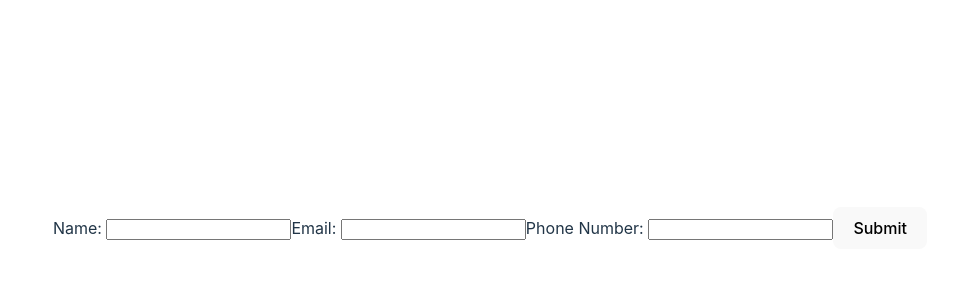
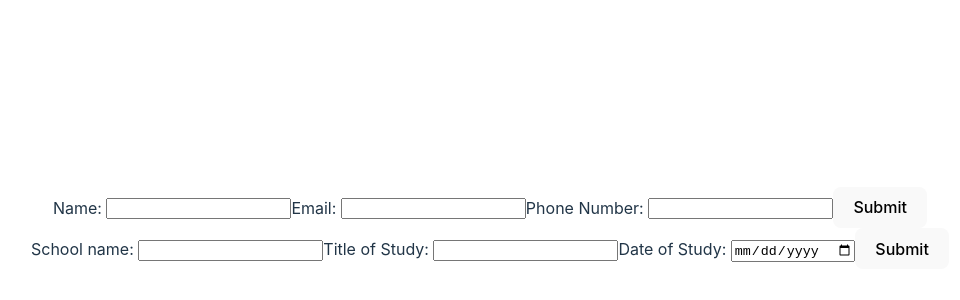
Before and after one commit to Suryakumar-Selvakumar/NextStepCV, a React (Vite) app: page / in a window 1280 px wide. Shown: the part 172-472 px from the top of the page, without its empty margins (150-1110 px from the left). Built offline with nearby package versions, Linux system fonts and the light colour scheme.

Commit message:
feat(`Education.jsx`): Finish Education component

```diff
--- a/src/App.jsx
+++ b/src/App.jsx
@@ -1,13 +1,13 @@
 import { useState } from 'react'
-import reactLogo from './assets/react.svg'
-import viteLogo from '/vite.svg'
 import './styles/App.css'
 import { General } from './components/General'
+import { Education } from './components/Education'
 
 function App() {
   return (
     <>
       <General />
+      <Education />
     </>
   )
 }
--- a/src/components/Education.jsx
+++ b/src/components/Education.jsx
@@ -1,9 +1,9 @@
 import { useState } from "react";
 
-function Education(schoolVar, titleStudyVar, dateStudyVar) {
-    const [school, setSchool] = useState({schoolVar});
-    const [titleStudy, setTitleStudy] = useState({titleStudyVar});
-    const [dateStudy, setDateStudy] = useState({dateStudyVar});
+export function Education() {
+    const [school, setSchool] = useState("");
+    const [titleStudy, setTitleStudy] = useState("");
+    const [dateStudy, setDateStudy] = useState("");
     const [displayState, setDisplayState] = useState("form");
 
     function handleSubmit() {
@@ -16,7 +16,7 @@ function Education(schoolVar, titleStudyVar, dateStudyVar) {
 
       if (displayState === "form") {
         return (
-          <form className="education-form">
+          <form className="education-form" onSubmit={() => handleSubmit()}>
             <label htmlFor="school">School name: </label>
             <input
               type="text"
@@ -41,7 +41,7 @@ function Education(schoolVar, titleStudyVar, dateStudyVar) {
               onChange={(e) => setDateStudy(e.target.value)}
               required
             />
-            <button type="button" onClick={() => handleSubmit()}>
+            <button type="submit">
               Submit
             </button>
           </form>
@@ -51,19 +51,17 @@ function Education(schoolVar, titleStudyVar, dateStudyVar) {
       if (displayState === "resume") {
         return (
           <div className="education">
+            <div>
             <p id="school-education">{school}</p>
-            <div>
-              <p id="email-general">{email}</p>
-              <p> | </p>
-              <p id="ph-no-general">{phNo}</p>
+            <p id="title-study-education">{titleStudy}</p>
             </div>
+              <p id="date-study">{dateStudy}</p>
             <button type="button" onClick={() => handleEdit()}>
               Edit
             </button>
           </div>
         );
       }
-
 }
 
 // function Education() {
```
